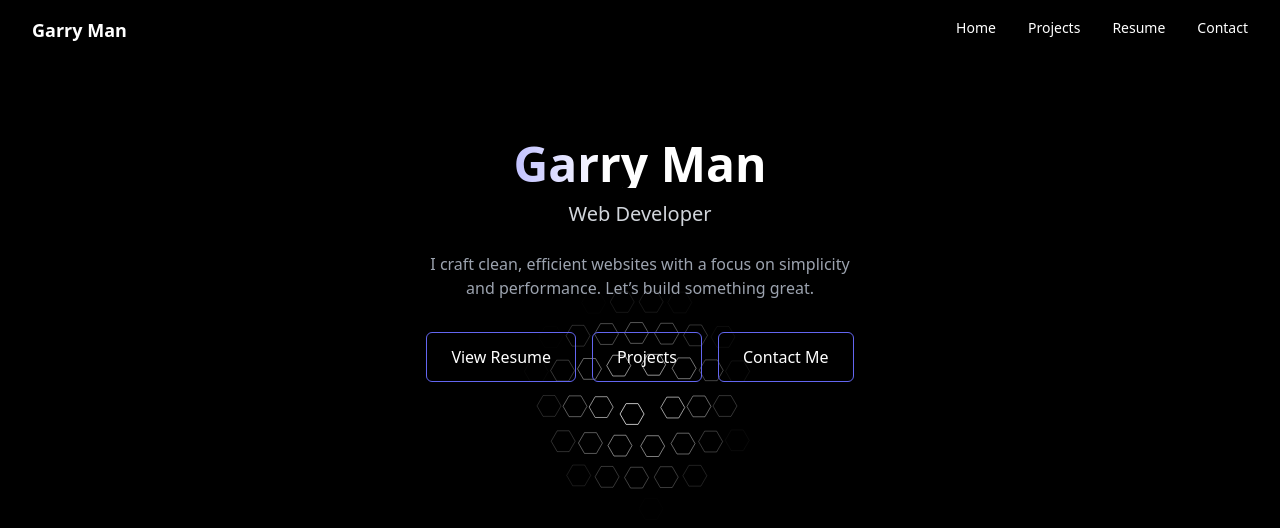
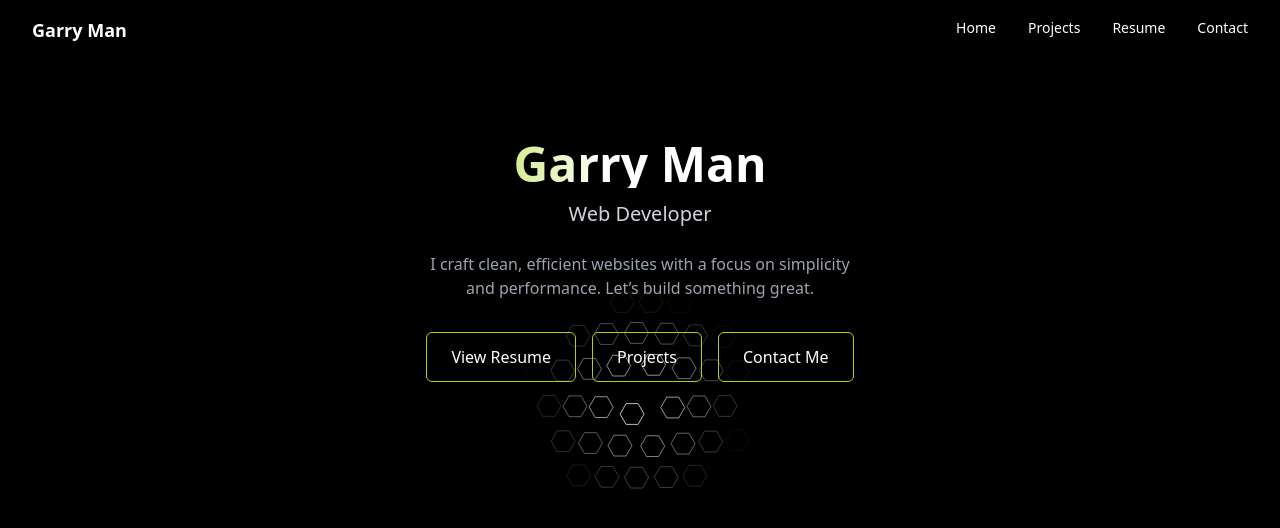
Before and after one commit to Kentthou/react_hexgrid, a React (Vite) app: page / in a window 1280 px wide. Shown: the top 528 px of the page. Built offline with nearby package versions, Linux system fonts and the light colour scheme.

Commit message:
less code index.css

```diff
--- a/src/App.tsx
+++ b/src/App.tsx
@@ -121,7 +121,7 @@ function App() {
         </p>
         <div className="flex gap-4 flex-wrap justify-center">
           {['View Resume', 'Projects', 'Contact Me'].map((label) => (
-            <a key={label} href="#" className="btn-fill text-white border border-indigo-500">{label}</a>
+            <a key={label} href="#" className="btn-fill text-white border border-green-500">{label}</a>
           ))}
         </div>
       </main>
--- a/src/index.css
+++ b/src/index.css
@@ -2,7 +2,6 @@
 @tailwind components;
 @tailwind utilities;
 
-/* Root variables and base font settings */
 :root {
   font-family: system-ui, Avenir, Helvetica, Arial, sans-serif;
   line-height: 1.5;
@@ -16,31 +15,27 @@
   -moz-osx-font-smoothing: grayscale;
 }
 
-/* Links styling */
 a {
   font-weight: 500;
-  color: #646cff;
+  color: #A5D610;
   text-decoration: inherit;
 }
 
 a:hover {
-  color: #535bf2;
+  color: #C9E850;
 }
 
-/* Body layout */
 body {
   margin: 0;
   min-width: 320px;
   min-height: 100vh;
 }
 
-/* Headings */
 h1 {
   font-size: 3.2em;
   line-height: 1.1;
 }
 
-/* Default button styling */
 button {
   border-radius: 8px;
   border: 1px solid transparent;
@@ -54,7 +49,7 @@ button {
 }
 
 button:hover {
-  border-color: #646cff;
+  border-color: #A5D610;
 }
 
 button:focus,
@@ -67,7 +62,7 @@ button:focus-visible {
   overflow: hidden;
   padding: 0.75rem 1.5rem;
   border-radius: 6px;
-  border: 1.5px solid rgb(99 102 241);
+  border: 1.5px solid #A5D610;
   color: white;
   background-color: transparent;
   transition: color 0.4s ease;
@@ -82,7 +77,7 @@ button:focus-visible {
   left: 0;
   width: 0%;
   height: 100%;
-  background-color: rgb(99 102 241);
+  background-color: #A5D610;
   z-index: -1;
   transition: width 0.4s ease;
 }
@@ -106,11 +101,10 @@ button:focus-visible {
 }
 
 .btn-outline:hover {
-  background-color: rgb(99 102 241);
+  background-color: #A5D610;
   color: white;
 }
 
-/* Light mode overrides */
 @media (prefers-color-scheme: light) {
   :root {
     color: #213547;
@@ -118,7 +112,7 @@ button:focus-visible {
   }
 
   a:hover {
-    color: #747bff;
+    color: #C9E850;
   }
 
   button {
@@ -126,7 +120,6 @@ button:focus-visible {
   }
 }
 
-/* Animated shimmer for hero name */
 @keyframes shimmer {
   0% {
     background-position: -500px 0;
@@ -138,20 +131,13 @@ button:focus-visible {
 }
 
 .animate-shimmer {
-  background: linear-gradient(
-    to right,
-    #fff 0%,
-    #77f 20%,
-    #fff 40%,
-    #fff 100%
-  );
+  background: linear-gradient(to right, #fff 0%, #A5D610 20%, #fff 40%, #fff 100%);
   background-size: 1000px 100%;
   background-clip: text;
   -webkit-text-fill-color: transparent;
   animation: shimmer 2.5s infinite linear;
 }
 
-/* Navbar link underline animation */
 .nav-link {
   position: relative;
   color: white;
@@ -167,12 +153,12 @@ button:focus-visible {
   bottom: 0;
   height: 2px;
   width: 0%;
-  background-color: rgb(99 102 241); /* Indigo */
+  background-color: #A5D610;
   transition: width 0.4s ease;
 }
 
 .nav-link:hover {
-  color: rgb(199 210 254); /* Indigo-200 */
+  color: #C9E850;
 }
 
 .nav-link:hover::after {
```
